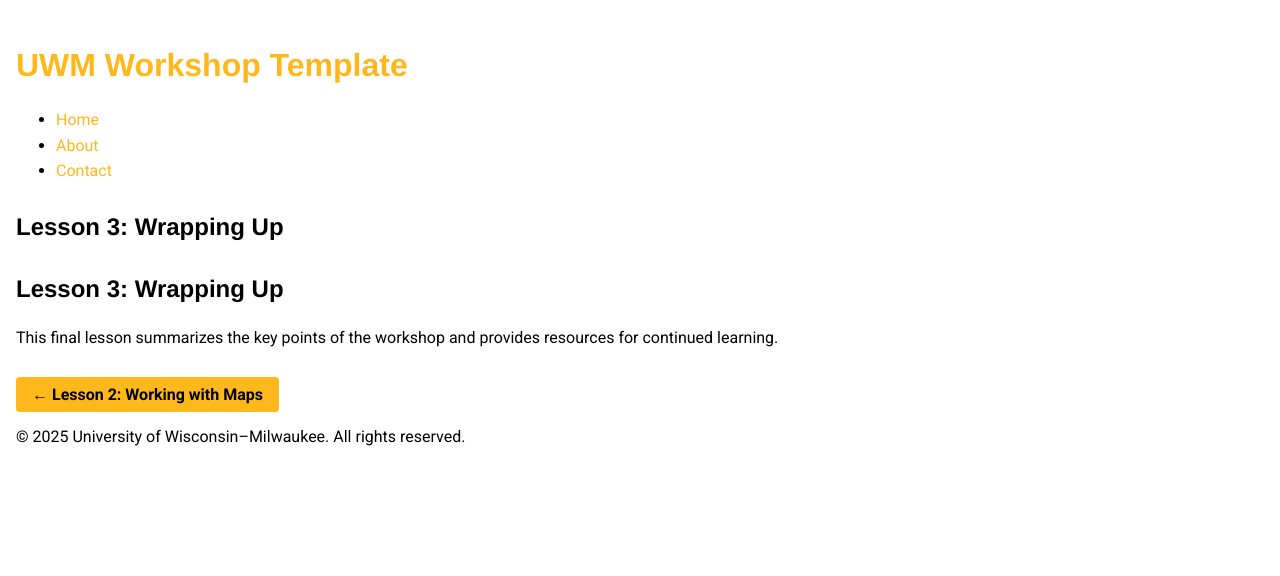
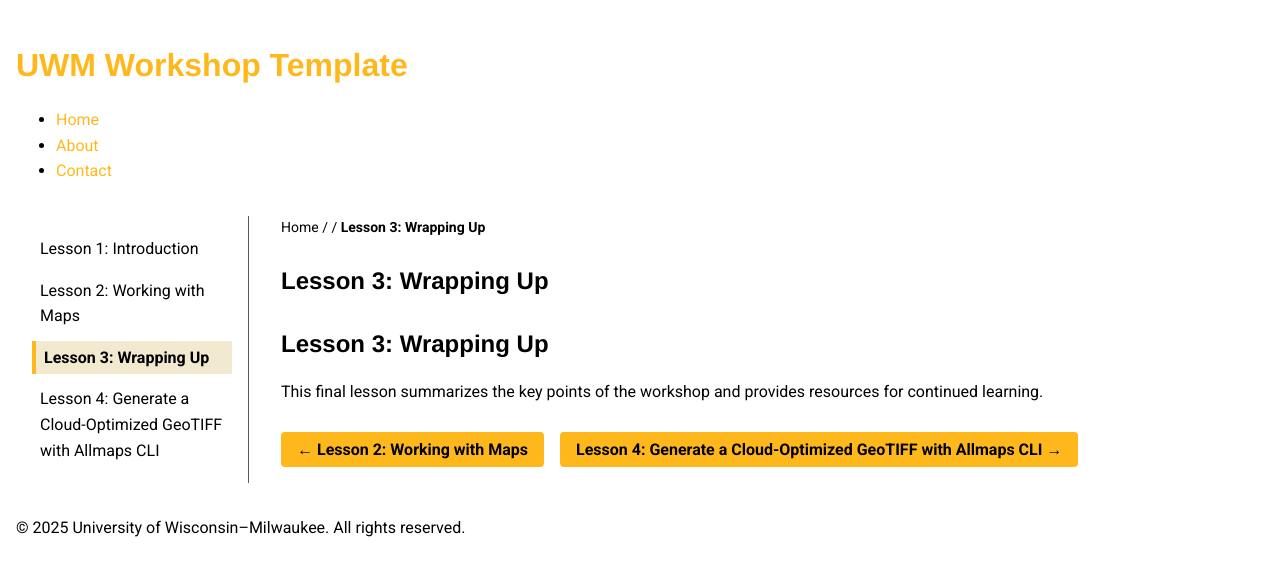
Before and after one commit to UWM-Libraries/uwm-workshop-theme, a Jekyll site: the page built from _lessons/03-conclusion.md, in a window 1280 px wide. Shown: the top 576 px of the page. Built offline with Jekyll 4.4.1, drawn with Linux system fonts in a browser that asks for light colours.

Commit message:
add sidebar and breadcrumbs

````diff
--- a/_config.yml
+++ b/_config.yml
@@ -32,6 +32,13 @@ github_username: uwm-libraries
 theme: minima
 plugins:
   - jekyll-feed
+markdown: kramdown
+highlighter: rouge
+kramdown:
+  input: GFM
+  syntax_highlighter_opts:
+    block:
+      line_numbers: false # Change to true if you want them
 
 # Exclude from processing.
 # The following items will not be processed, by default.
--- a/_layouts/lesson.html
+++ b/_layouts/lesson.html
@@ -1,5 +1,5 @@
 ---
-layout: default
+layout: with-sidebar
 ---
 
 <article class="lesson-page">
--- /dev/null
+++ b/_layouts/with-sidebar.html
@@ -0,0 +1,49 @@
+---
+layout: default
+---
+
+<div class="layout-with-sidebar">
+  <aside class="sidebar">
+    <nav class="lesson-sidebar-nav">
+      <ul>
+        {% assign lessons = site.lessons | sort: "position" %}
+        {% for lesson in lessons %}
+          <li>
+            <a href="{{ lesson.permalink | relative_url }}"
+              class="{% if lesson.url == page.url %}active{% endif %}">
+              {{ lesson.title }}
+            </a>
+          </li>
+        {% endfor %}
+      </ul>
+    </nav>
+  </aside>
+
+  <main class="main-content">
+    {% assign lessons = site.lessons | sort: "position" %}
+    {% assign current = page %}
+    {% assign current_index = nil %}
+
+    {% for lesson in lessons %}
+    {% if lesson.position == current.position %}
+        {% assign current_index = forloop.index0 %}
+    {% endif %}
+    {% endfor %}
+
+    {% assign previous = nil %}
+    {% assign next = nil %}
+    {% if current_index != nil %}
+    {% assign previous = lessons[current_index | minus: 1] %}
+    {% assign next = lessons[current_index | plus: 1] %}
+    {% endif %}
+
+    <nav class="breadcrumbs">
+    <a href="{{ '/' | relative_url }}">Home</a>
+    {% if previous %}
+        / <a href="{{ previous.url | relative_url }}">{{ previous.title }}</a>
+    {% endif %}
+    / <span class="current">{{ page.title }}</span>
+    </nav>
+    {{ content }}
+  </main>
+</div>
--- /dev/null
+++ b/_lessons/04-geotiff.md
@@ -0,0 +1,163 @@
+---
+layout: lesson
+title: "Lesson 4: Generate a Cloud-Optimized GeoTIFF with Allmaps CLI"
+position: 4
+permalink: /lessons/allmaps-cli-geotiff/
+---
+
+# Getting Ready
+
+Note: This assumes some familiarity with the command line in a Unix environment
+(Linux, Mac, or a Unix-like enviornment on a Windows PC),
+installing packages, and
+generating and running scripts from the command line.
+
+# Windows Only: Set up WSL
+
+[Windows Subsystem for Linux Documentation](https://learn.microsoft.com/en-us/windows/wsl/)
+
+If you don't have a Linux distribution set up for WSL, install Ubuntu:
+
+`wsl --install -d Ubuntu`
+
+Now you can launch a Ubuntu environment from your Windows desktop environment.
+
+# Environment Setup
+
+```bash
+sudo apt update && sudo apt upgrade -y
+
+# Basic developer tools (optional)
+sudo apt install -y build-essential curl git nano
+
+# Install Node.js 20 using NodeSource
+curl -fsSL https://deb.nodesource.com/setup_20.x | sudo -E bash -
+sudo apt install -y nodejs
+
+# GDAL (geospatial library)
+sudo apt install -y gdal-bin libgdal-dev
+
+# Python tools (optional)
+sudo apt install -y python3-pip python3-venv
+```
+
+## Install Allmaps CLI
+
+```bash
+npm install -g @allmaps/cli
+```
+
+Test it with
+
+`allmaps --help`
+
+## Optional Utilities
+
+For clipboard interaction and working with IIIF or bash scripts:
+
+`sudo apt install -y xclip jq moreutils`
+
+Optionally install [`dezoomify-rs`](https://github.com/lovasoa/dezoomify-rs) for full image extraction;
+This requires Rust.
+
+```bash
+curl --proto '=https' --tlsv1.2 -sSf https://sh.rustup.rs | sh
+cargo install dezoomify-rs
+```
+
+--------------------
+
+# Generating a GeoTIFF using Allmaps CLI
+
+This guide outlines the steps for generating a Cloud Optimized GeoTIFF (COG) of a map of Green Bay from the AGSL collection using the Allmaps CLI and GDAL.
+
+---
+
+## Source Information
+
+- **AGSL Item Page**: [https://collections.lib.uwm.edu/digital/collection/agdm/id/5922/](https://collections.lib.uwm.edu/digital/collection/agdm/id/5922/)
+- **IIIF Manifest URL**: [https://collections.lib.uwm.edu/iiif/info/agdm/5922/manifest.json](https://collections.lib.uwm.edu/iiif/info/agdm/5922/manifest.json)
+- **Georeference Annotation**: [https://annotations.allmaps.org/images/82b3f8acb9a05d5b](https://annotations.allmaps.org/images/82b3f8acb9a05d5b)
+- **Allmaps ID**: `afbbbc974346dbbb`
+- **Image ID URL**: [https://collections.lib.uwm.edu/digital/iiif/agdm/5922](https://collections.lib.uwm.edu/digital/iiif/agdm/5922)
+- **Image Filename**: `d30944a32ca34085.jpg`
+
+---
+
+### 1. Create a Working Directory
+
+```bash
+mkdir -p ~/allmaps/agsl-green-bay
+cd ~/allmaps/agsl-green-bay
+```
+
+### 2. Download the IIIF Image
+
+```bash
+allmaps fetch full-image "https://collections.lib.uwm.edu/digital/iiif/agdm/5922"
+mv *.jpg 82b3f8acb9a05d5b.jpg
+```
+
+By default, `allmaps fetch full-image` may not download the highest-resolution version.
+
+To check if you downloaded the correct size:
+
+```bash
+curl -s https://collections.lib.uwm.edu/digital/iiif/agdm/5922/info.json | jq '.sizes'
+```
+
+If the image dimensions listed in the `.vrt` file or Allmaps annotation don't match your downloaded image, use `dezoomify-rs`:
+
+```bash
+dezoomify-rs "https://collections.lib.uwm.edu/digital/iiif/agdm/5922" full.jpg
+mv full.jpg 82b3f8acb9a05d5b.jpg
+```
+
+### 3. Download the Georeference Annotation
+
+```bash
+curl -L "https://annotations.allmaps.org/images/82b3f8acb9a05d5b" -o annotation.json
+```
+
+### 4. Generate the GeoTIFF Script
+
+```bash
+cat annotation.json | allmaps script geotiff > green_bay_geotiff.sh
+```
+
+### 5. Edit the Script
+
+Open the script in VS Code or your editor of choice:
+
+```bash
+code green_bay_geotiff.sh
+```
+
+Make these adjustments:
+
+- **Remove** any `-cutline_srs` flag if present.
+- **Add** `-multi -wm 2048` to the `gdalwarp` command. (Include '\')
+- **Ensure** the image filename matches: `"82b3f8acb9a05d5b.jpg"`
+- **Verify** the output filenames in `gdalwarp` and `gdalbuildvrt` are consistent, and use `\` for line continuation if the command spans multiple lines.
+
+### 6. Run the Script
+
+```bash
+bash green_bay_geotiff.sh
+```
+
+Troubleshooting script failures and errors:
+* See above "Download the IIIF Image" step if your image size in wrong.
+* Ensure you've made the appopriate adjustments in the generated shell script in the "Edit the Script" step above.
+
+### 7. Verify the Output with GDAL
+
+```bash
+gdalinfo d30944a32ca34085_*.tif
+```
+
+Check:
+
+- EPSG:3857 coordinate system
+- Output dimensions and pixel size
+- Geo bounding box and COG layout
--- a/assets/css/main.scss
+++ b/assets/css/main.scss
@@ -103,3 +103,97 @@ button:hover, .btn:hover {
     gap: 1rem;
   }
 }
+
+/* Sidebar Stuff */
+
+.layout-with-sidebar {
+  display: flex;
+  flex-direction: row;
+  gap: 2rem;
+  padding: 1rem;
+}
+
+.sidebar {
+  flex: 0 0 200px;
+  border-right: 1px solid var(--uwm-gray);
+  padding-right: 1rem;
+}
+
+.lesson-sidebar-nav ul {
+  list-style: none;
+  padding-left: 0;
+
+  li {
+    margin-bottom: 0.5rem;
+  }
+
+  a {
+    display: block;
+    padding: 0.25rem 0.5rem;
+    color: var(--color-primary);
+    text-decoration: none;
+  }
+
+  a.active {
+    font-weight: bold;
+    background-color: var(--uwm-cream);
+    border-left: 4px solid var(--uwm-gold);
+  }
+
+  a:hover {
+    text-decoration: underline;
+  }
+}
+
+.main-content {
+  flex: 1;
+  min-width: 0;
+}
+
+/* Breadcrumbs */
+
+.breadcrumbs {
+  font-size: 0.875rem;
+  margin-bottom: 1rem;
+
+  a {
+    color: var(--color-primary);
+    text-decoration: none;
+  }
+
+  .current {
+    font-weight: bold;
+    color: var(--uwm-black);
+  }
+
+  a:hover {
+    text-decoration: underline;
+  }
+}
+
+/* Code blocks */
+pre, code {
+  font-family: ui-monospace, SFMono-Regular, Menlo, Monaco, Consolas, monospace;
+  font-size: 0.9rem;
+}
+
+pre {
+  background-color: #f6f8fa;
+  border: 1px solid #d1d5da;
+  padding: 1em;
+  overflow: auto;
+  border-radius: 6px;
+  margin: 1em 0;
+}
+
+code {
+  background-color: #f6f8fa;
+  padding: 0.2em 0.4em;
+  border-radius: 4px;
+}
+
+pre code {
+  background: none;
+  padding: 0;
+  border: none;
+}
````
